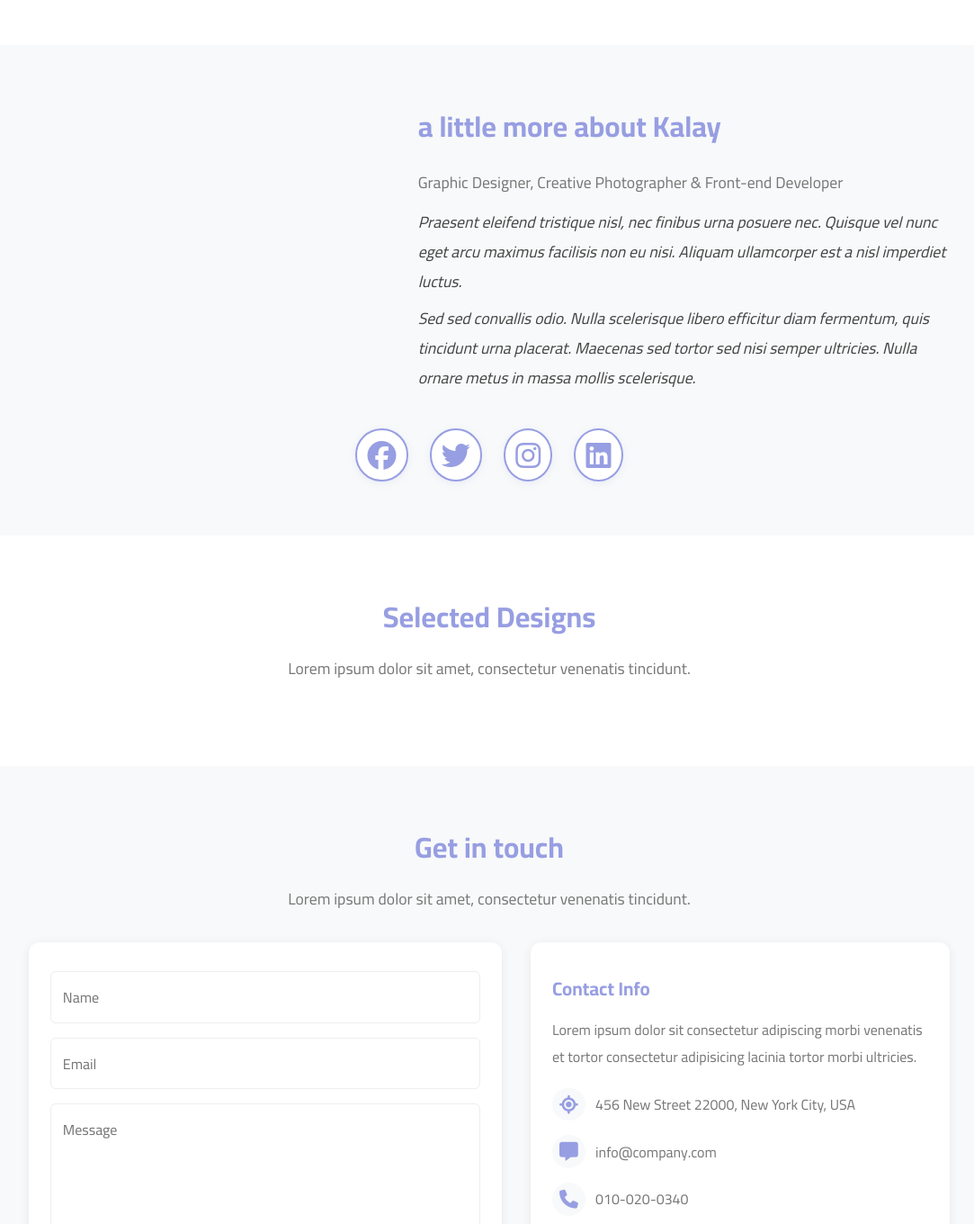
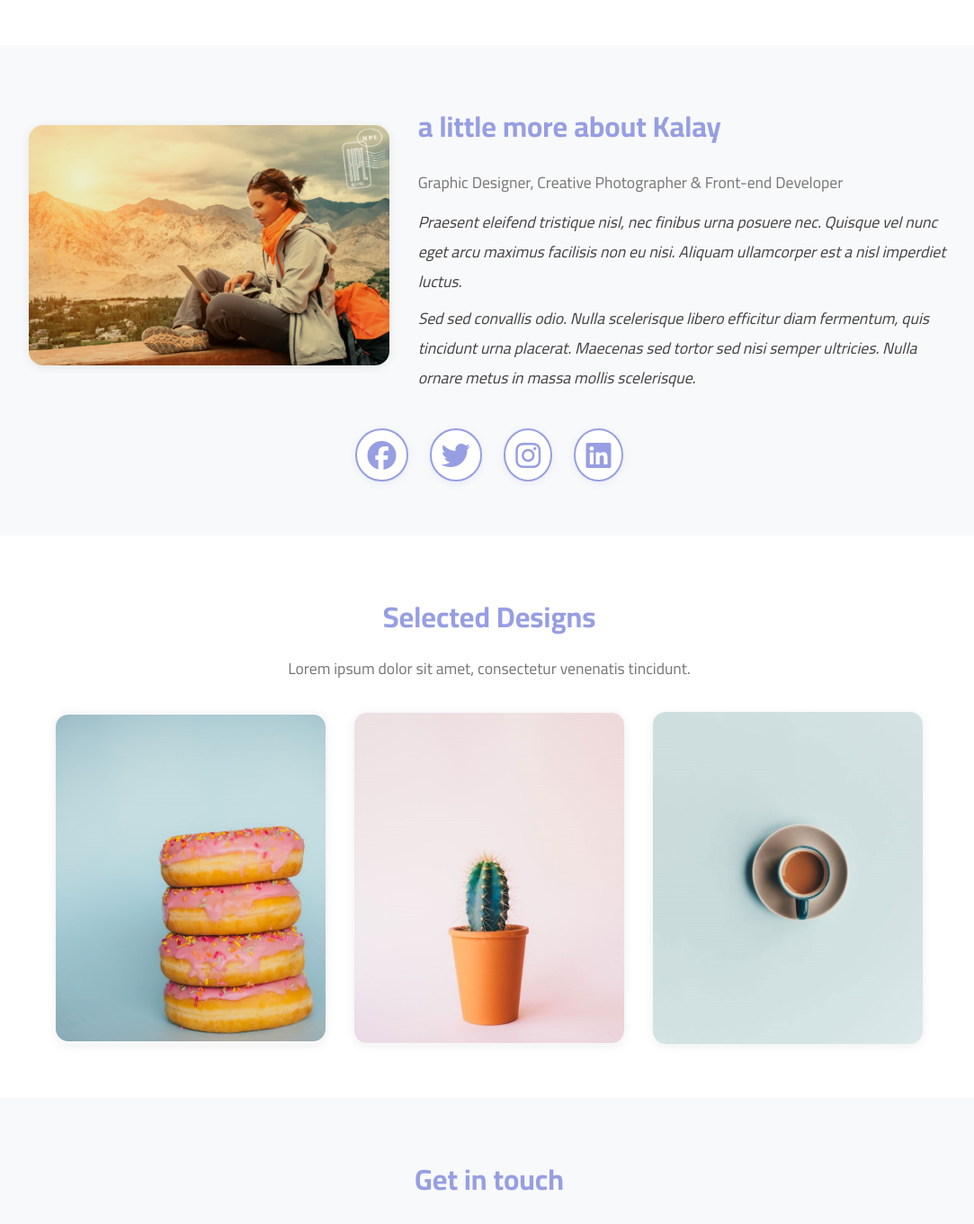
Before and after one commit to Abdelrahmanmahjob/Kalay-Website, a plain HTML site: page index.html in a window 1280 px wide. Shown: the part 1320-2680 px from the top of the page at 90% size, without its empty margins (96-1179 px from the left). Drawn offline with Linux system fonts and the light colour scheme; the site is published under a folder, as on GitHub Pages, so addresses that start at the root find nothing.

Commit message:
Update index.html

```diff
--- a/index.html
+++ b/index.html
@@ -94,7 +94,7 @@
             <div class="container">
                 <div class="wrapper">
                     <div class="image">
-                        <img src="/imgs/blog-img.png" alt="">
+                        <img src="./imgs/blog-img.png" alt="">
                     </div>
                     <div class="blog-text">
                         <h2>a little more about Kalay</h2>
@@ -130,13 +130,13 @@
                 </div>
                 <div class="design-box">
                     <div class="design-card">
-                        <img src="/imgs/donate.jpg" alt="">
+                        <img src="./imgs/donate.jpg" alt="">
                     </div>
                     <div class="design-card">
-                        <img src="/imgs/tree.jpg" alt="">
+                        <img src="./imgs/tree.jpg" alt="">
                     </div>
                     <div class="design-card">
-                        <img src="/imgs/coffee.jpg" alt="">
+                        <img src="./imgs/coffee.jpg" alt="">
                     </div>
                 </div>
             </div>
```
